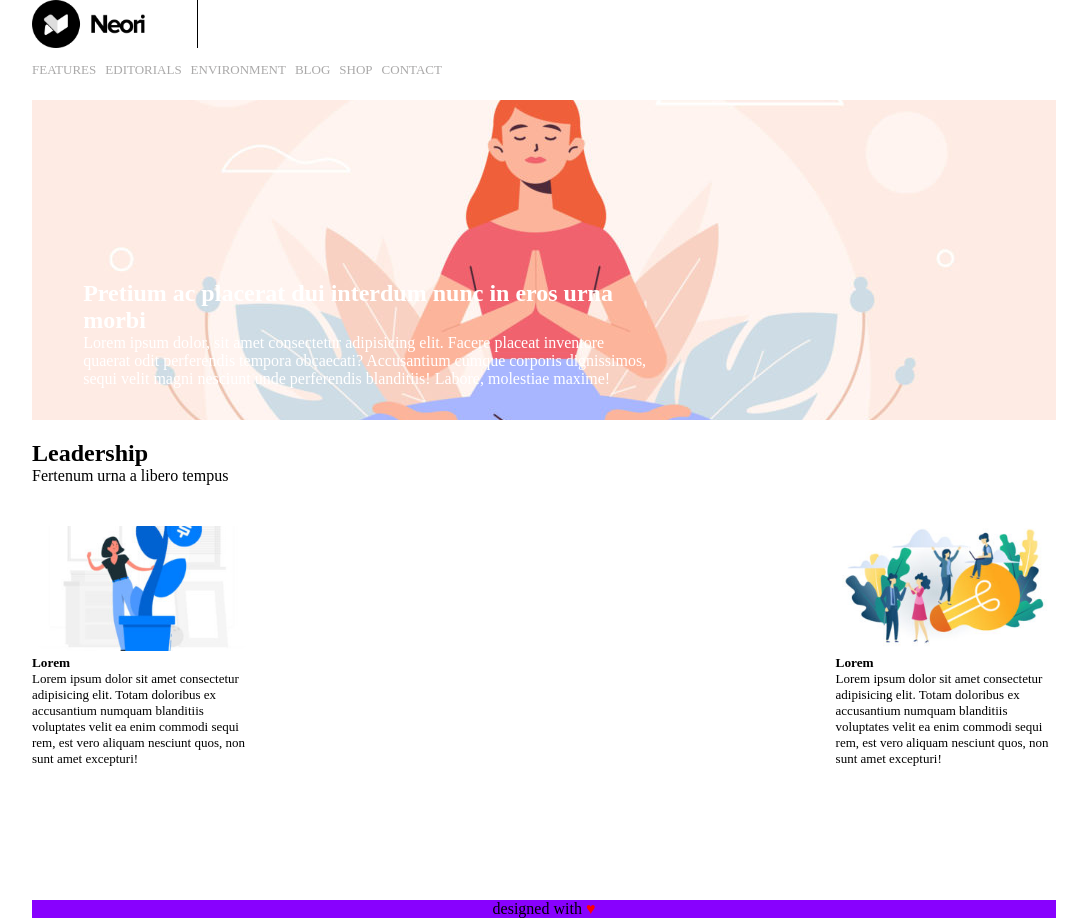
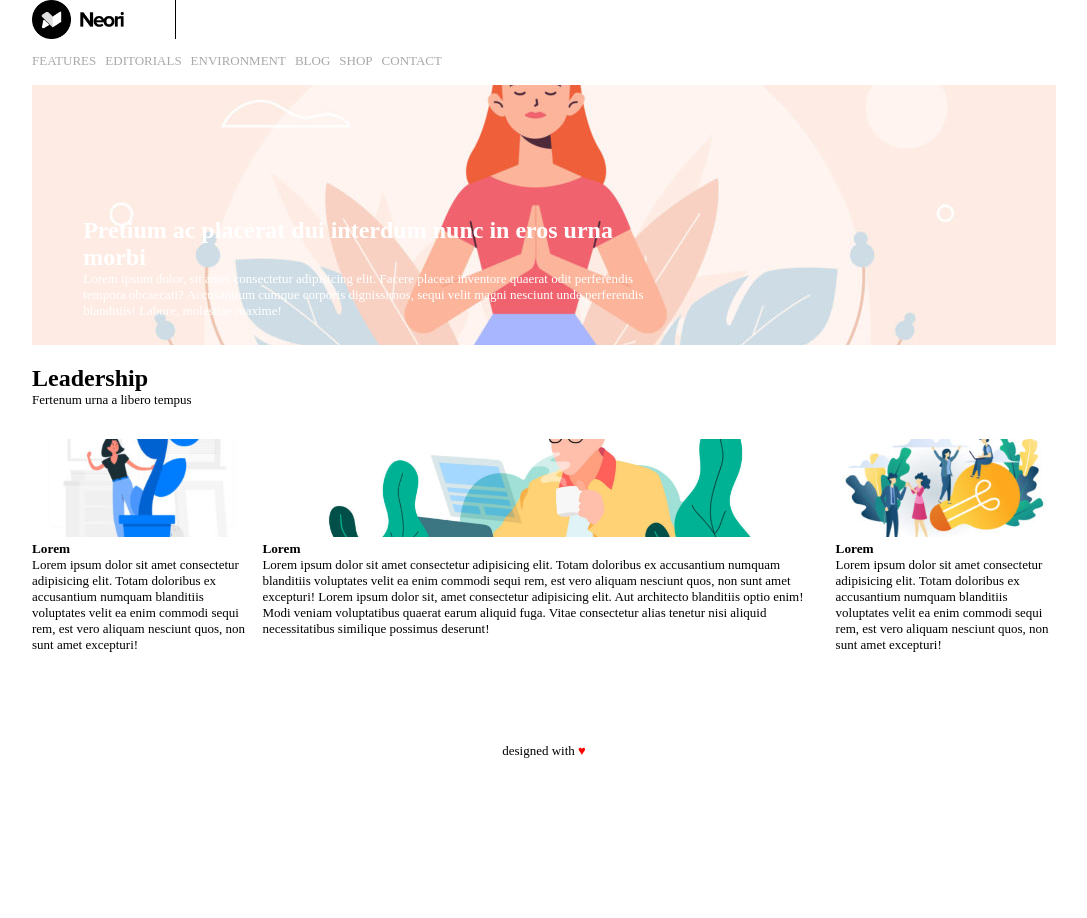
Before and after one commit to Francesco-Capriolo/htmlcss-wp, a plain HTML site: page index.html in a window 1280 px wide. Shown: the whole page, without its empty margins (96-1183 px from the left). After the commit the page ends 800 px from the top, so only its background shows below. Drawn offline with Linux system fonts and the light colour scheme.

Commit message:
esercizio relativamente completo

```diff
--- a/css/style.css
+++ b/css/style.css
@@ -1,9 +1,9 @@
 /* reset */
 
 * {
-    box-sizing: border-box;
     margin: 0;
     padding: 0;
+    box-sizing: border-box;
 }
 
 .clearfix::after {
@@ -20,11 +20,15 @@
     position: absolute;
 }
 
+.width-percent{
+    width: 100%;
+}
+
 /* inizio del layout */
 
 .container {
     width: 80%;
-    height: 800px;
+    height: 650px;
     margin: 0 auto;
 }
 
@@ -61,14 +65,12 @@ ul > li{
 }
 
 header > nav {
-    width: 100%;
     height:calc(20% - 20px);
 }
 
 /* immagine principale con le scritte all'interno */
 
 div.principal-img{
-    width: 100%;
     height: 40%;
 /*  background-size: 100%;
     background-position: center;
@@ -77,7 +79,6 @@ div.principal-img{
 }
 
 div.principal-img > img{
-    width: 100%;
     height: 100%;
     object-fit: cover;
 /*  background: rgb(0, 0, 0);
@@ -93,20 +94,17 @@ div.principal-img > div.absolute{
 /* corpo del contenitore */
 
 main {
-    width: 100%;
     height: 55%;
-/*     background-color: rgba(0, 142, 255, 255); */
-}
-
-section p{
-    font-size: small;
 }
 
 /* header figlio del main */
 
 main > header {
-    width: 100%;
     height: 15%;
+}
+
+p{
+    font-size: small;
 }
 
 /* parti laterali */
@@ -116,8 +114,7 @@ main > header {
     height: calc(80% - 40px);
 }
 
-section.lateral-section img{
-    width: 100%;
+section img{
     height: 40%;
     object-fit: cover;
     border-radius: 20px;
@@ -131,17 +128,11 @@ section.lateral-section img{
     margin: 0 10px;
 }
 
-/* .color-blue {
-    background-color: rgba(171, 207, 231, 255)
-}
- */
-
 /* piede del contenitore */
 
 footer {
     width: 100%;
     text-align: center;
-    background-color: rgba(136, 1, 254, 255);
 }
 
 footer span{
--- a/index.html
+++ b/index.html
@@ -16,7 +16,7 @@
 
         <!-- teta del contenitore -->
 
-        <header class="float margin-bottom">
+        <header class="float margin-bottom width-percent">
             <img src="img/logo.png" alt="logo di naori">
             <nav>
                 <ul>
@@ -32,25 +32,27 @@
 
         <!-- immagine principale del contenitore -->
 
-        <div class="principal-img relative float margin-bottom">
-            <img src="img/banner.jpg" alt="immagine principale Yoga">
+        <div class="principal-img relative float margin-bottom width-percent">
+            <img class="width-percent" src="img/banner.jpg" alt="immagine principale Yoga">
             <div class="absolute">
                 <h2>
-                Pretium ac placerat dui interdum nunc in eros urna morbi
+                    Pretium ac placerat dui interdum nunc in eros urna morbi
                 </h2>
-                <p >
-                Lorem ipsum dolor, sit amet consectetur adipisicing elit. Facere placeat inventore quaerat odit perferendis tempora obcaecati? Accusantium cumque corporis dignissimos, sequi velit magni nesciunt unde perferendis blanditiis! Labore, molestiae maxime!
+                <p>
+                    Lorem ipsum dolor, sit amet consectetur adipisicing elit. Facere placeat inventore quaerat odit
+                    perferendis tempora obcaecati? Accusantium cumque corporis dignissimos, sequi velit magni nesciunt
+                    unde perferendis blanditiis! Labore, molestiae maxime!
                 </p>
             </div>
         </div>
 
         <!-- parte centrale -->
 
-        <main class="float margin-bottom clearfix">
+        <main class="float margin-bottom clearfix width-percent">
 
-            <!-- le varie parti del corpo -->
+            <!-- parte iniziale del main -->
 
-            <header class="float margin-bottom">
+            <header class="float margin-bottom width-percent">
                 <h2>
                     Leadership
                 </h2>
@@ -59,31 +61,50 @@
                 </p>
             </header>
 
-            <section class="color-blue lateral-section float">
-                    <img src="img/img-1.jpg" alt="immagine donna con il vaso">
+            <!-- parte laterale destra del main -->
+
+            <section class="lateral-section float">
+                <img class="width-percent" src="img/img-1.jpg" alt="immagine donna con il vaso">
                 <h5>Lorem</h5>
                 <p>
-                    Lorem ipsum dolor sit amet consectetur adipisicing elit. Totam doloribus ex accusantium numquam blanditiis voluptates velit ea enim commodi sequi rem, est vero aliquam nesciunt quos, non sunt amet excepturi!
+                    Lorem ipsum dolor sit amet consectetur adipisicing elit. Totam doloribus ex accusantium numquam
+                    blanditiis voluptates velit ea enim commodi sequi rem, est vero aliquam nesciunt quos, non sunt amet
+                    excepturi!
                 </p>
             </section>
 
-            <section class="color-blue section-central float"></section>
+            <!-- parte centrale del main -->
 
-            <section class="color-blue lateral-section float">
-                <img src="img/img-3.jpg" alt="">
+            <section class="section-central float">
+                <img class="width-percent" src="img/banner-2.jpg" alt="immagine persona con il computer">
                 <h5>Lorem</h5>
                 <p>
-                    Lorem ipsum dolor sit amet consectetur adipisicing elit. Totam doloribus ex accusantium numquam blanditiis
+                    Lorem ipsum dolor sit amet consectetur adipisicing elit. Totam doloribus ex accusantium numquam
+                    blanditiis voluptates velit ea enim commodi sequi rem, est vero aliquam nesciunt quos, non sunt amet
+                    excepturi! Lorem ipsum dolor sit, amet consectetur adipisicing elit. Aut architecto blanditiis optio enim! Modi veniam voluptatibus quaerat earum aliquid fuga. Vitae consectetur alias tenetur nisi aliquid necessitatibus similique possimus deserunt!
+                </p>
+            </section>
+
+            <!-- parte laterale sinistra del main -->
+
+            <section class="lateral-section float">
+                <img class="width-percent"  src="img/img-3.jpg" alt="persone che collaborano per un idea">
+                <h5>Lorem</h5>
+                <p>
+                    Lorem ipsum dolor sit amet consectetur adipisicing elit. Totam doloribus ex accusantium numquam
+                    blanditiis
                     voluptates velit ea enim commodi sequi rem, est vero aliquam nesciunt quos, non sunt amet excepturi!
                 </p>
             </section>
         </main>
-        <footer class="float">
+
+        <!-- piede del contenitore -->
+        <footer class="float width-percent" ">
             <p>designed with <span>&hearts;</span></p>
         </footer>
 
     </div>
-    <!-- piede del contenitore -->
+
 </body>
 
 </html>
```
